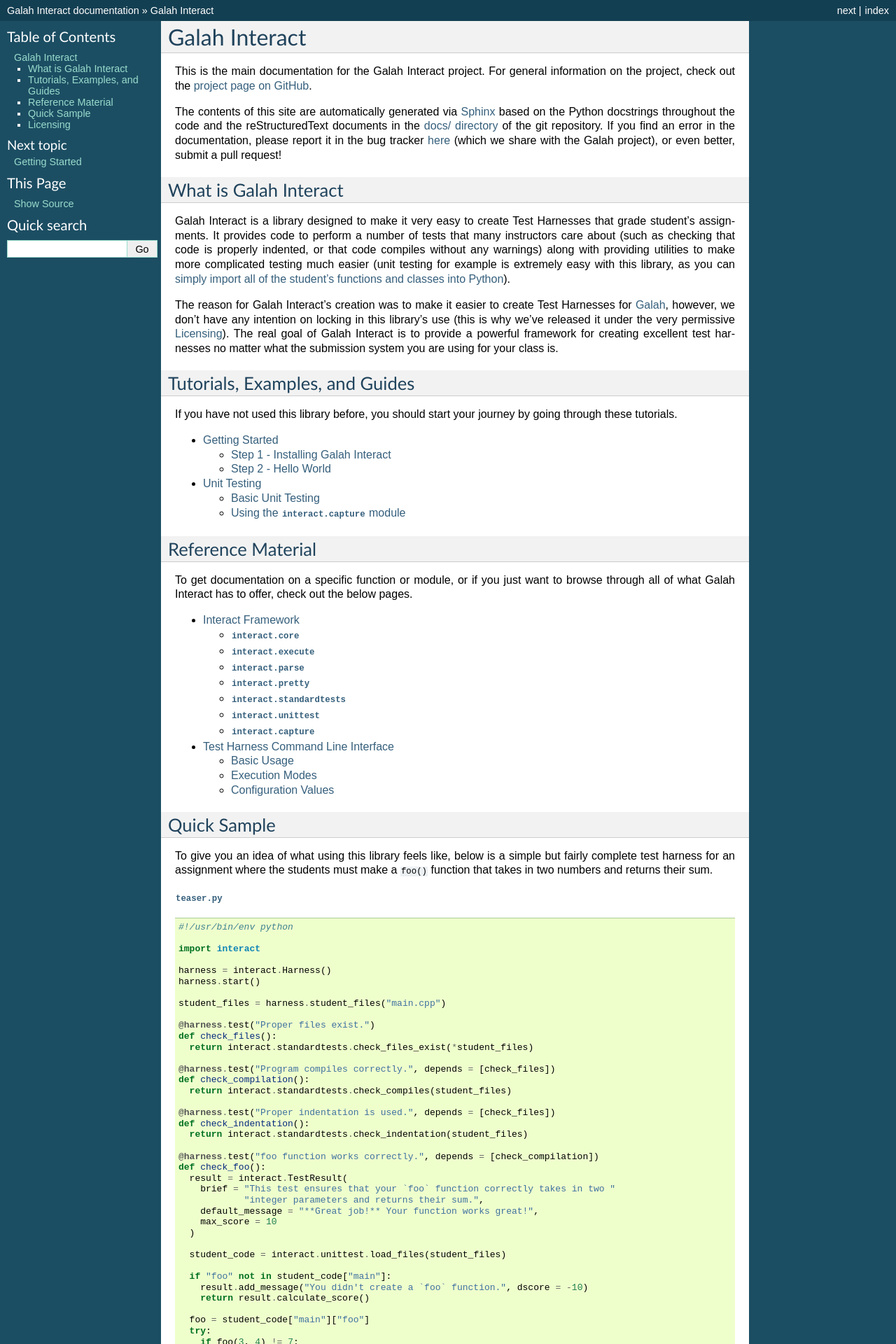
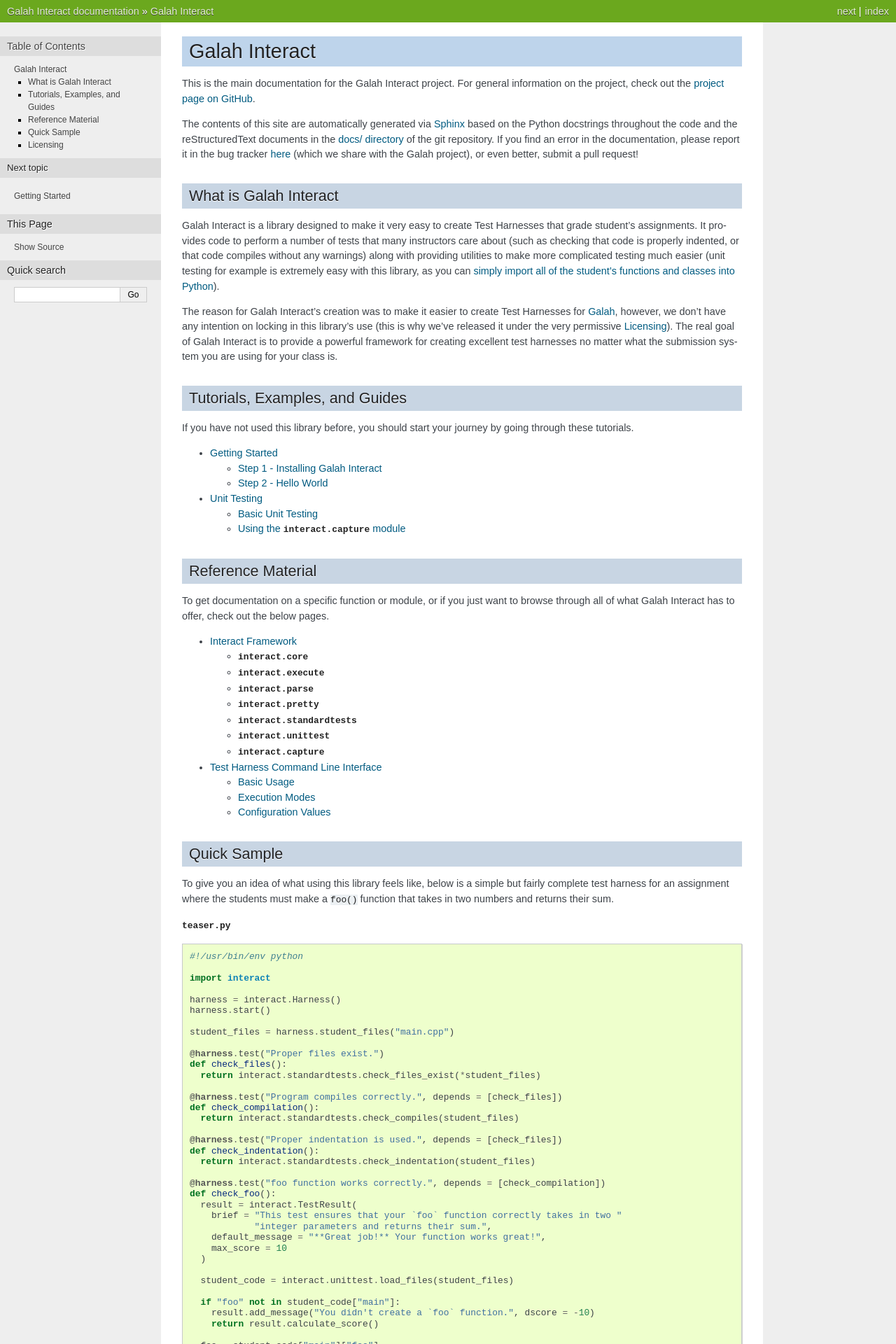
Before and after one commit to ucrcsedept/galah-interact-python, a Sphinx documentation site: the page built from docs/index.rst, in a window 1280 px wide. Shown: the top 1920 px of the page at 70% size. Built offline with Sphinx 7.4.7, drawn with Linux system fonts in a browser that asks for light colours; the version number could not be read and is left out.

Commit message:
Changed theme on ReadTheDocs to nature theme.

```diff
--- a/docs/conf.py
+++ b/docs/conf.py
@@ -97,7 +97,7 @@
 
 # The theme to use for HTML and HTML Help pages.  See the documentation for
 # a list of builtin themes.
-html_theme = 'default'
+html_theme = "nature"
 
 # Theme options are theme-specific and customize the look and feel of a theme
 # further.  For a list of options available for each theme, see the
```
